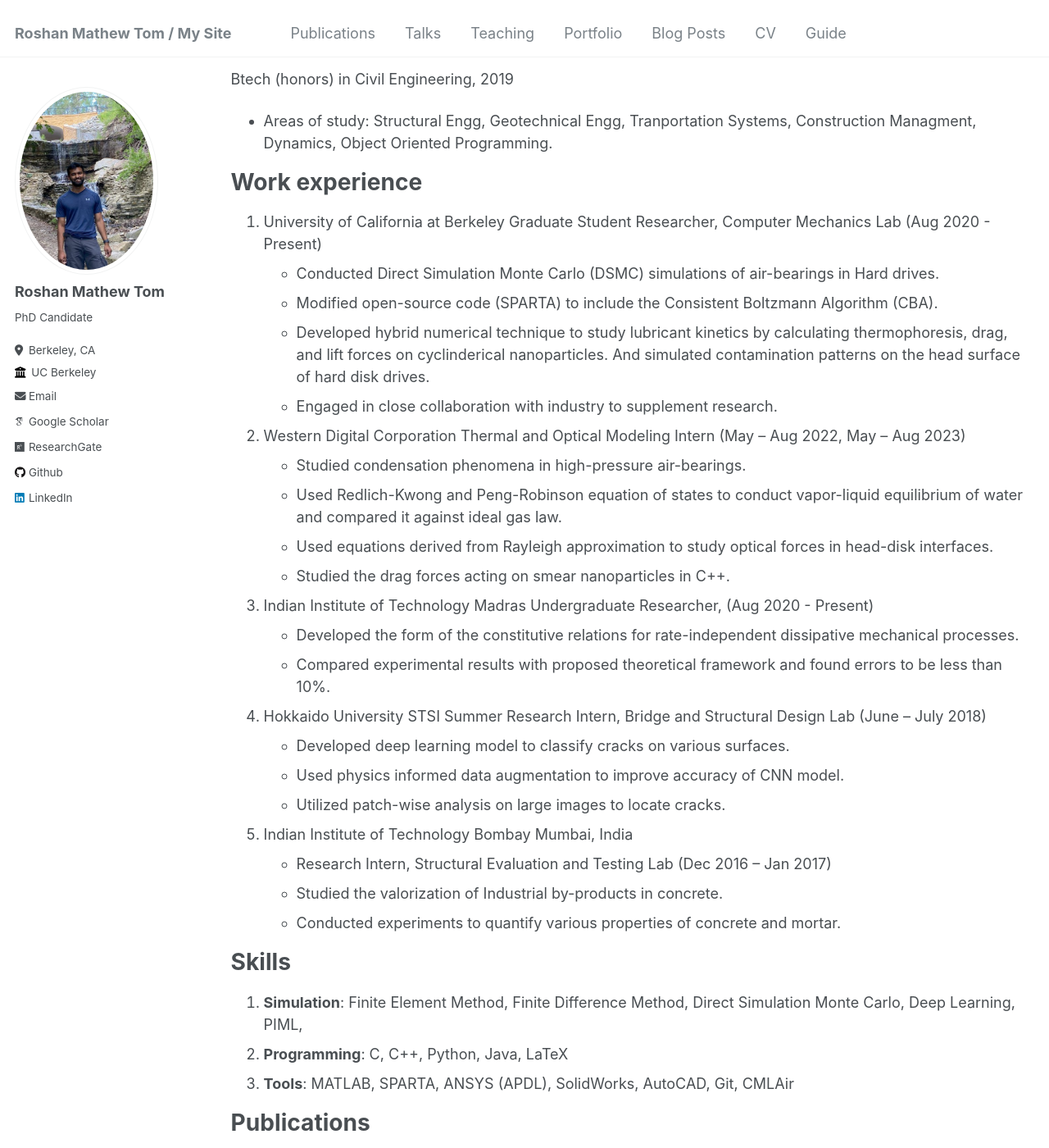
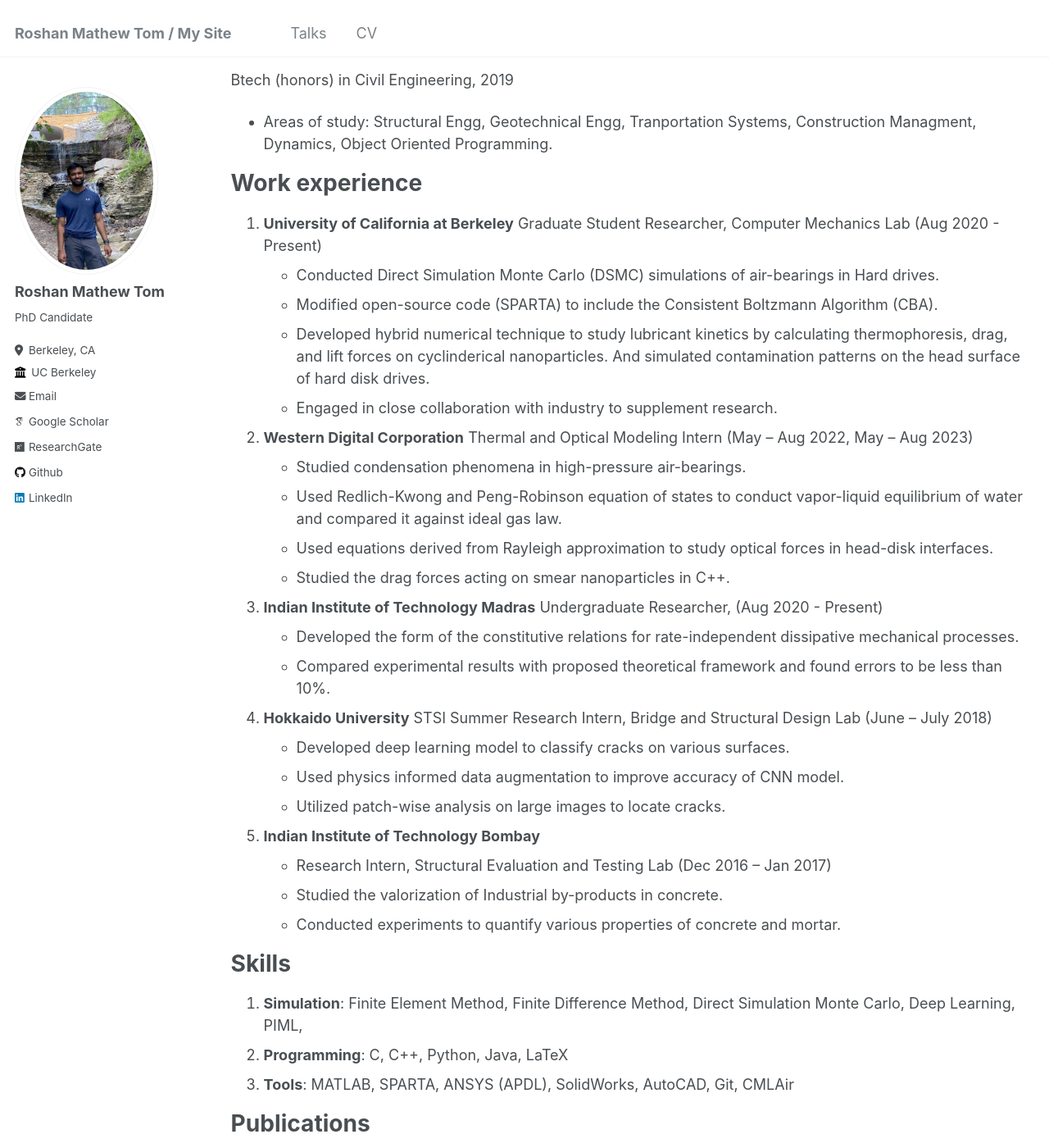
Before and after one commit to rm-tom/rm-tom.github.io, a Jekyll site: the page built from _pages/cv.md, in a window 1280 px wide and 1400 px high, scrolled down 485 px. Shown: the whole window at 82% size. Built offline with Jekyll 4.4.1, drawn with Linux system fonts in a browser that asks for light colours; some web fonts are replaced.

Commit message:
Navigation Panel
Correct CV format and navigation panel

```diff
--- a/_config.yml
+++ b/_config.yml
@@ -43,7 +43,7 @@
   bitbucket        : # Username - Update with your username on the site
   codepen          : # Username
   dribbble         : # Username
-  github           : "academicpages"
+  github           : "rm-tom"
   kaggle           : # Username
   stackoverflow    : # User number or user number and name (i.e., use "1" or "1/jeff-atwood")
 
--- a/_data/navigation.yml
+++ b/_data/navigation.yml
@@ -1,22 +1,7 @@
 # main links links
 main:
-  - title: "Publications"
-    url: /publications/
-
   - title: "Talks"
     url: /talks/
 
-  - title: "Teaching"
-    url: /teaching/
-
-  - title: "Portfolio"
-    url: /portfolio/
-
-  - title: "Blog Posts"
-    url: /year-archive/
-
   - title: "CV"
     url: /cv/
-
-  - title: "Guide"
-    url: /markdown/
--- a/_pages/cv.md
+++ b/_pages/cv.md
@@ -10,23 +10,23 @@
 {% include base_path %}
 
 Education
-===
+=====
 
-University of California at Berkeley
-=====
+**University of California at Berkeley**
+
 Ph.D in Mechanical Engineering, 2024 (expected)
 * Major Fields: Solid Mechanics, Heat Transfer, Mathematics
 * Thesis: A particle-level analysis of smear buildup in Heat-Assisted Magnetic Recording drives (Chair: Prof. David Bogy)
 * Areas of study: Solid mechanics, atomistic modeling, statistical mechanics, heat transfer, mathematics, machine learning, optical tweezers
 
-Indian Institute of Technology Madras
-=====
+**Indian Institute of Technology Madras**
+
 Btech (honors) in Civil Engineering, 2019
 * Areas of study: Structural Engg, Geotechnical Engg, Tranportation Systems, Construction Managment, Dynamics, Object Oriented Programming.
 
 Work experience
-===
-1. University of California at Berkeley
+=====
+1. **University of California at Berkeley**
 Graduate Student Researcher, Computer Mechanics Lab (Aug 2020 - Present)
   * Conducted Direct Simulation Monte Carlo (DSMC) simulations of air-bearings in Hard drives.
   * Modified open-source code (SPARTA) to include the Consistent Boltzmann Algorithm (CBA).
@@ -34,50 +34,50 @@
   * Engaged in close collaboration with industry to supplement research.
 
 
-2. Western Digital Corporation
+2. **Western Digital Corporation**
 Thermal and Optical Modeling Intern (May – Aug 2022, May – Aug 2023)
   * Studied condensation phenomena in high-pressure air-bearings.
   * Used Redlich-Kwong and Peng-Robinson equation of states to conduct vapor-liquid equilibrium of water and compared it against ideal gas law.
   * Used equations derived from Rayleigh approximation to study optical forces in head-disk interfaces.
   * Studied the drag forces acting on smear nanoparticles in C++.
 
-3. Indian Institute of Technology Madras
+3. **Indian Institute of Technology Madras**
 Undergraduate Researcher, (Aug 2020 - Present)
   * Developed the form of the constitutive relations for rate-independent dissipative mechanical processes.
   * Compared experimental results with proposed theoretical framework and found errors to be less than 10%.
 
-4. Hokkaido University
+4. **Hokkaido University**
 STSI Summer Research Intern, Bridge and Structural Design Lab (June – July 2018)
   * Developed deep learning model to classify cracks on various surfaces.
   * Used physics informed data augmentation to improve accuracy of CNN model.
   * Utilized patch-wise analysis on large images to locate cracks.
 
 
-5. Indian Institute of Technology Bombay Mumbai, India
+5. **Indian Institute of Technology Bombay**
   * Research Intern, Structural Evaluation and Testing Lab  (Dec 2016 – Jan 2017)
   * Studied the valorization of Industrial by-products in concrete.
   * Conducted experiments to quantify various properties of concrete and mortar.
 
 
 Skills
-===
+=====
 1. **Simulation**: Finite Element Method, Finite Difference Method, Direct Simulation Monte Carlo, Deep Learning, PIML,
 2. **Programming**: C, C++, Python, Java, LaTeX
 3. **Tools**: MATLAB, SPARTA, ANSYS (APDL), SolidWorks, AutoCAD, Git, CMLAir
 
 
 Publications
-===
+=====
   All my publications can be found in [Google Scholar](https://scholar.google.com/citations?user=1AMQOCYAAAAJ&hl=en). A pdf copy may be downloaded from my lab website [CML](https://cml.berkeley.edu/cml-blue-reports/)
 
 Talks
-===
+=====
   <ul>{% for post in site.talks reversed %}
     {% include archive-single-talk-cv.html  %}
   {% endfor %}</ul>
 
 Service and leadership
-===
+=====
 * Reviewer for ASME ISPS Conference, 2023
 * Faculty Search Student Committee,  UC Berkeley, 2023
 * Kerusso Fellowship (Berkeley RSO) Student Signatory, UC Berkeley, 2021-22
```
Also changed, not shown: _data/navigation_bck.yml (added, +22 -0 lines), _pages/about.md (+2 -2 lines).
